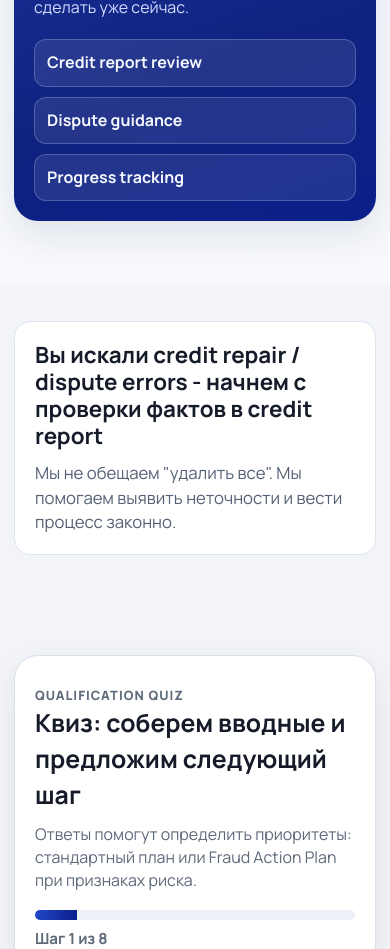
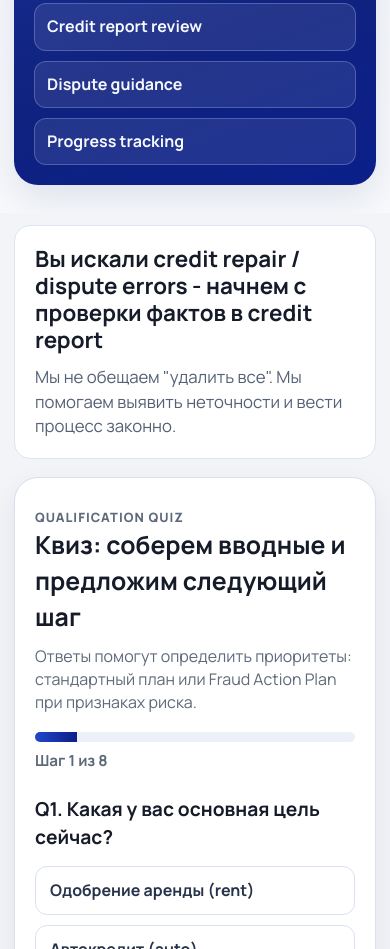
Before and after one commit to miralitys/creditbooster, a website with bundled scripts: page index.html in a window 390 px wide. Shown: the part 1051-2000 px from the top of the page. Built offline with nearby package versions, Linux system fonts and the light colour scheme.

Commit message:
chore: tighten section spacing and add render deploy config

```diff
--- a/styles.css
+++ b/styles.css
@@ -66,11 +66,11 @@ input:focus-visible {
 }
 
 .section-padded {
-  padding: 84px 0;
+  padding: 42px 0;
 }
 
 .section-compact {
-  padding: 44px 0;
+  padding: 16px 0;
 }
 
 .alt {
@@ -330,6 +330,14 @@ input:focus-visible {
   border: 1px solid #dde5ef;
   border-radius: var(--radius-md);
   padding: 24px;
+}
+
+#message-match {
+  padding-bottom: 8px;
+}
+
+#quiz {
+  padding-top: 18px;
 }
 
 .message-match h2 {
@@ -907,11 +915,19 @@ input:focus-visible {
   }
 
   .section-padded {
-    padding: 64px 0;
+    padding: 28px 0;
   }
 
   .section-compact {
-    padding: 36px 0;
+    padding: 12px 0;
+  }
+
+  #message-match {
+    padding-bottom: 6px;
+  }
+
+  #quiz {
+    padding-top: 12px;
   }
 
   .hero-actions,
```
Also changed, not shown: package.json (added, +13 -0 lines), render.yaml (added, +7 -0 lines), 2 other files.
